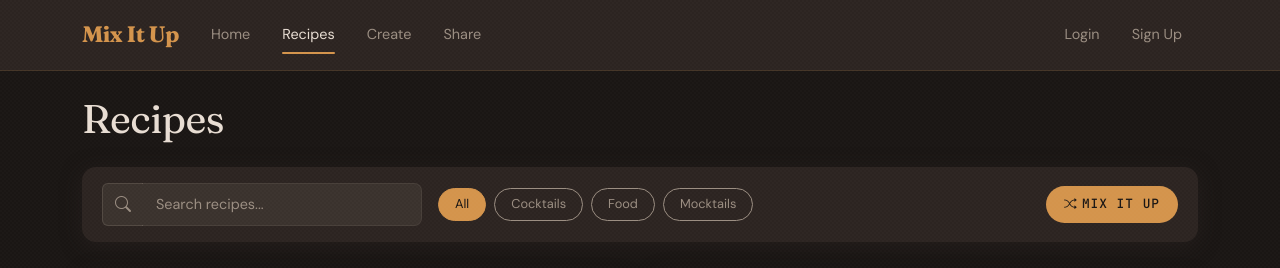
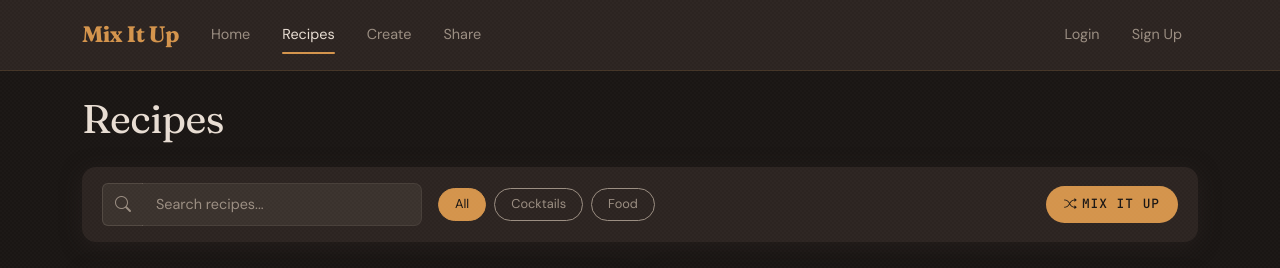
Before and after one commit to mangomaza/CITS5505-Group-Project, a Python web app: template app/templates/recipes.html in a window 1280 px wide. Shown: the top 268 px of the page. Run offline with Jinja, Linux system fonts and the light colour scheme; the template is opened without the code that fills it, so the values that code supplies are empty.

Commit message:
remove leftover mocktail filter pill, closes #35 (#36)

```diff
--- a/app/templates/recipes.html
+++ b/app/templates/recipes.html
@@ -51,7 +51,6 @@
         <button class="filter-pill active" data-filter="all">All</button>
         <button class="filter-pill" data-filter="cocktail">Cocktails</button>
         <button class="filter-pill" data-filter="food">Food</button>
-        <button class="filter-pill" data-filter="mocktail">Mocktails</button>
       </div>
       <button class="btn-mix-it-up ms-auto" id="mixItUpBtn" title="Pick a random recipe">
         <i class="bi bi-shuffle me-1"></i> Mix it up
```
